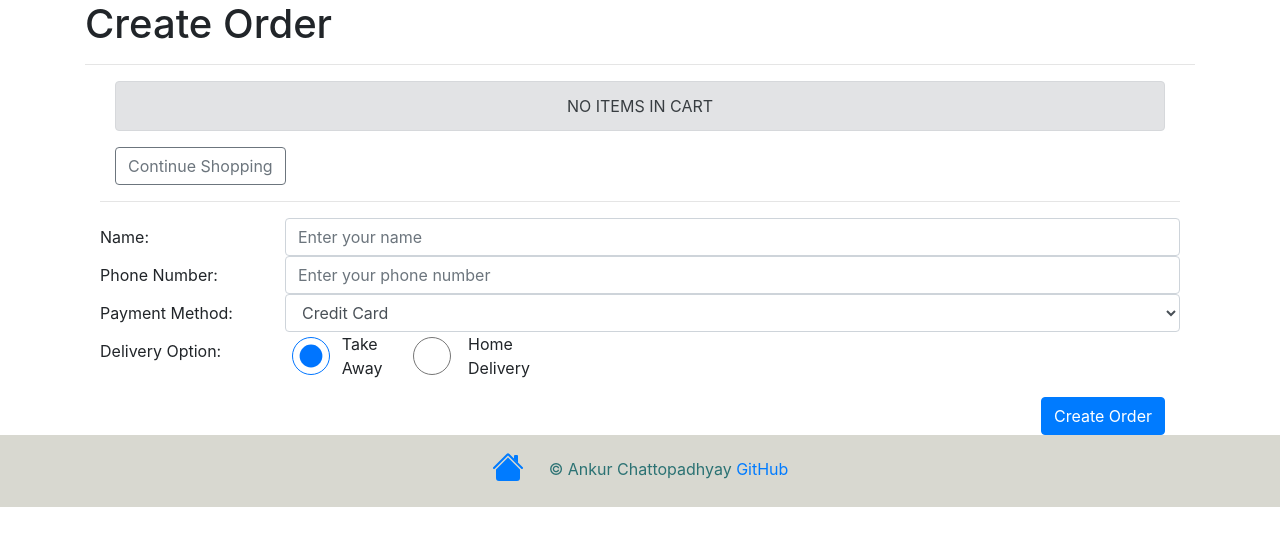
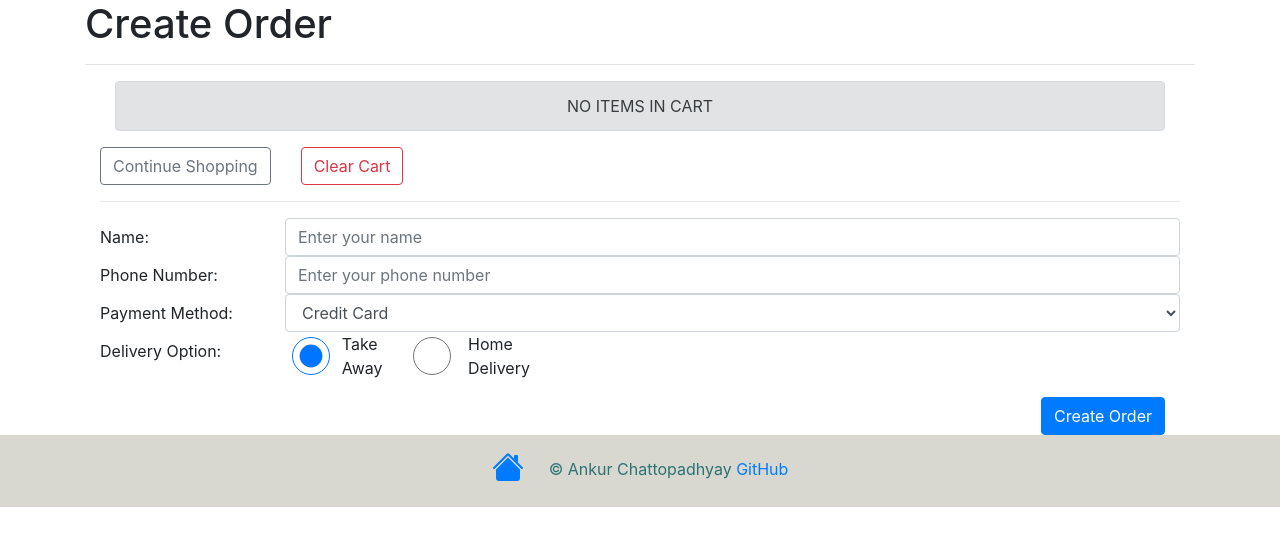
Before and after one commit to chttrjeankr/shopping-cart, a Flask app: page /order in a window 1280 px wide. Shown: the top 546 px of the page. Run offline with Flask 2, Linux system fonts and the light colour scheme; some libraries are stand-ins or nearby versions.

Commit message:
feat: add button and method to clear cart

```diff
--- a/Medium/1. Shopping Cart Problem/solutions/chttrjeankr_Ankur_Chattopadhyay/app.py
+++ b/Medium/1. Shopping Cart Problem/solutions/chttrjeankr_Ankur_Chattopadhyay/app.py
@@ -50,10 +50,20 @@ def add_to_cart():
     return jsonify({"item": item_name})
 
 
-@app.route("/shopping_list", methods=["GET", "POST"])
+@app.route("/clear_cart")
+def clear_cart():
+    if cart:
+        cart.clear()
+        flash("Cart cleared! Add more items")
+        return redirect(url_for("display_shopping_list"))
+    else:
+        flash("Cart is already empty")
+        return redirect(url_for("create_order"))
+
+
+@app.route("/shopping_list")
 def display_shopping_list():
-    if request.method == "GET":
-        return render_template("shopping_list.html", shopping_list=shopping_list)
+    return render_template("shopping_list.html", shopping_list=shopping_list)
 
 
 @app.route("/order", methods=["GET", "POST"])
--- a/Medium/1. Shopping Cart Problem/solutions/chttrjeankr_Ankur_Chattopadhyay/templates/create_order.html
+++ b/Medium/1. Shopping Cart Problem/solutions/chttrjeankr_Ankur_Chattopadhyay/templates/create_order.html
@@ -35,7 +35,8 @@
       </div>
       {% endif %}
     </div>
-    <div class="container">
+    <div class="row">
+      <div class="col-sm-auto">
         <button
           type="submit"
           class="btn btn-outline-secondary"
@@ -43,6 +44,16 @@
         >
           Continue Shopping
         </button>
+      </div>
+      <div class="col-sm-auto">
+        <button
+          type="submit"
+          class="btn btn-outline-danger"
+          onclick="window.location.href='/clear_cart'"
+        >
+          Clear Cart
+        </button>
+      </div>
     </div>
     <hr />
     <form class="create_order" id="create_order" method="post">
```
Lines whose indentation alone changed are shown as unchanged.
